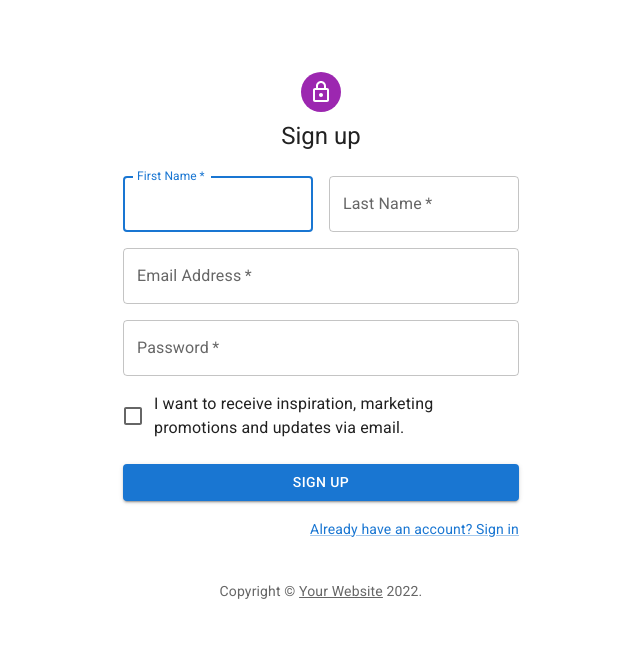
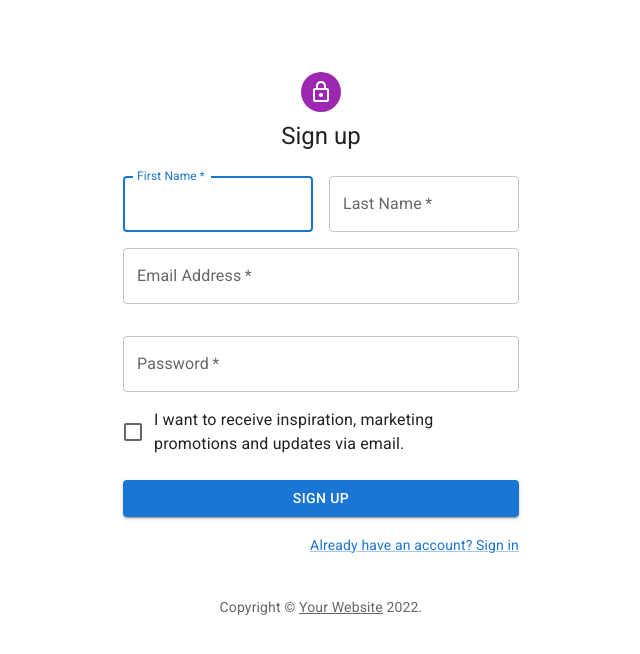
Before and after one commit to crocka/onlyFriendZ, a React (Create React App) app in the folder frontend/: page / in a window 1280 px wide. Shown: the top 654 px of the page, without its empty margins (319-959 px from the left). Built offline with nearby package versions, Linux system fonts and the light colour scheme.

Commit message:
Fixing sign up page

```diff
--- a/frontend/src/App.js
+++ b/frontend/src/App.js
@@ -1,5 +1,4 @@
-import { Button } from '@material-ui/core';
-import SignUp from './components/SignUp'
+import SignUp from './components/SignUp.js'
 import './App.css';
 function App() {
   return (
--- a/frontend/src/components/SignUp.js
+++ b/frontend/src/components/SignUp.js
@@ -98,7 +98,7 @@ export default function SignUp() {
                   autoComplete="email"
                 />
               </Grid>
-              <Grid>
+              <Grid item xs={12}>
               <LocalizationProvider dateAdapter={AdapterDateFns}>
                 <DesktopDatePicker
                   label="Date desktop"
```
Also changed, not shown: 1 other file (tests, documents, lock files or other folders).
